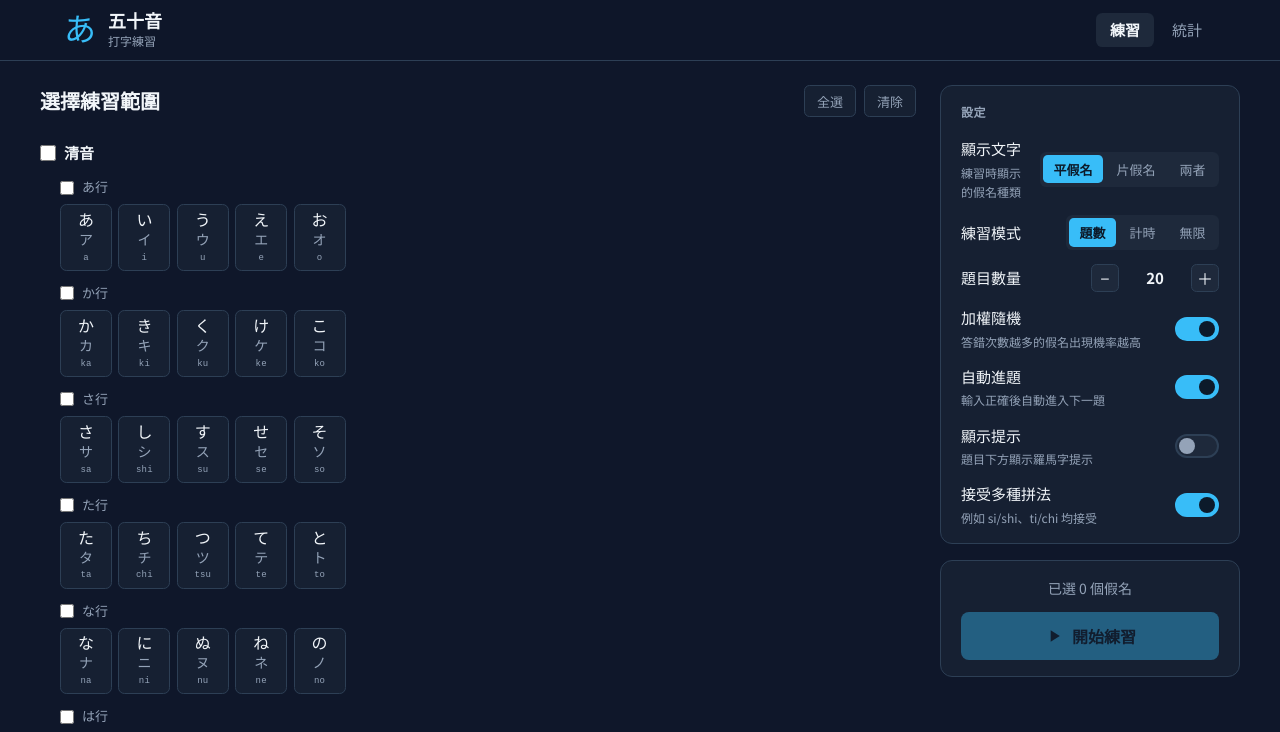
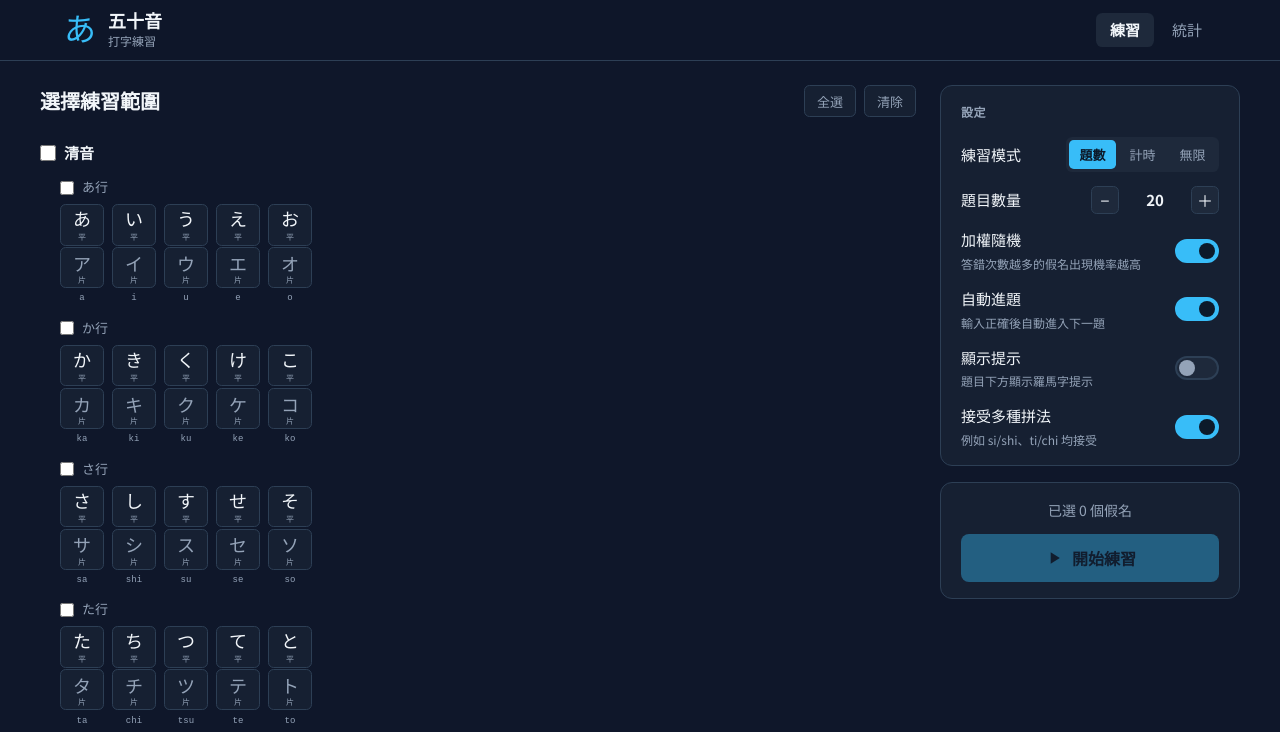
Before and after one commit to bg308222/gojuon-typing-practice, a Vue app: page / in a window 1280 px wide. Shown: the top 732 px of the page. Built offline with nearby package versions, Linux system fonts and the light colour scheme.

Commit message:
分開平假名 & 片假名

```diff
--- a/src/App.vue
+++ b/src/App.vue
@@ -65,7 +65,6 @@
         <div v-else-if="view === 'result' && lastResult" class="result-layout">
           <ResultScreen
             :result="lastResult"
-            :script="settings.selectedScript"
             @back="goHome"
             @restart="startPractice"
           />
@@ -100,7 +99,6 @@ type View = 'home' | 'practice' | 'result' | 'stats'
 const view = ref<View>('home')
 const settings = ref<AppSettings>({
   selectedKana: [],
-  selectedScript: 'hiragana',
   practiceMode: 'count',
   questionCount: 20,
   timeLimit: 60,
@@ -167,7 +165,6 @@ function onCleared() {
   sessions.value = []
   settings.value = {
     selectedKana: [],
-    selectedScript: 'hiragana',
     practiceMode: 'count',
     questionCount: 20,
     timeLimit: 60,
--- a/src/components/KanaSelector.vue
+++ b/src/components/KanaSelector.vue
@@ -34,34 +34,44 @@
               <span class="row-name">{{ ROW_LABELS[rowId] }}</span>
             </label>
             <div class="kana-cells">
-              <label
+              <div
                 v-for="kana in getRowKana(rowId)"
                 :key="kana.key"
-                class="kana-cell"
-                :class="{ selected: isKanaSelected(kana.key) }"
+                class="kana-pair"
                 :title="kana.romaji.join(' / ')"
               >
-                <input
-                  type="checkbox"
-                  :checked="isKanaSelected(kana.key)"
-                  @change="toggleKana(kana.key)"
-                />
-                <span class="kana-char hira">{{ kana.hiragana }}</span>
-                <span class="kana-char kata">{{ kana.katakana }}</span>
+                <!-- 平假名 -->
+                <label
+                  class="kana-cell"
+                  :class="{ selected: isSelected(kana.key, 'h') }"
+                >
+                  <input type="checkbox" :checked="isSelected(kana.key, 'h')" @change="toggle(kana.key, 'h')" />
+                  <span class="kana-char">{{ kana.hiragana }}</span>
+                  <span class="kana-script-tag">平</span>
+                </label>
+                <!-- 片假名 -->
+                <label
+                  class="kana-cell"
+                  :class="{ selected: isSelected(kana.key, 'k') }"
+                >
+                  <input type="checkbox" :checked="isSelected(kana.key, 'k')" @change="toggle(kana.key, 'k')" />
+                  <span class="kana-char kata">{{ kana.katakana }}</span>
+                  <span class="kana-script-tag">片</span>
+                </label>
+                <!-- romaji label -->
                 <span class="kana-romaji">{{ kana.romaji[0] }}</span>
-              </label>
+              </div>
             </div>
           </div>
         </div>
       </div>
     </div>
-
   </div>
 </template>
 
 <script setup lang="ts">
 import { computed } from 'vue'
-import { KANA_TABLE, ROW_GROUPS, ROW_LABELS, type KanaEntry } from '../data/kana'
+import { KANA_TABLE, ROW_GROUPS, ROW_LABELS, toHiraKey, toKataKey, type KanaEntry } from '../data/kana'
 import type { AppSettings } from '../data/db'
 
 const props = defineProps<{ settings: AppSettings }>()
@@ -72,20 +82,47 @@ function getRowKana(rowId: string): KanaEntry[] {
 
 const selectedSet = computed(() => new Set(props.settings.selectedKana))
 
-function isKanaSelected(key: string): boolean {
-  return selectedSet.value.has(key)
+function isSelected(baseKey: string, script: 'h' | 'k'): boolean {
+  const qualKey = script === 'h' ? toHiraKey(baseKey) : toKataKey(baseKey)
+  return selectedSet.value.has(qualKey)
 }
 
+function toggle(baseKey: string, script: 'h' | 'k') {
+  const qualKey = script === 'h' ? toHiraKey(baseKey) : toKataKey(baseKey)
+  const list = [...props.settings.selectedKana]
+  const idx = list.indexOf(qualKey)
+  if (idx >= 0) list.splice(idx, 1)
+  else list.push(qualKey)
+  props.settings.selectedKana = list
+}
+
+// Row-level: checks both h and k keys for all kana in row
 function isRowSelected(rowId: string): boolean {
   const kana = getRowKana(rowId)
-  return kana.length > 0 && kana.every(k => selectedSet.value.has(k.key))
+  return kana.length > 0 && kana.every(k =>
+    selectedSet.value.has(toHiraKey(k.key)) && selectedSet.value.has(toKataKey(k.key))
+  )
 }
 
 function isRowIndeterminate(rowId: string): boolean {
   const kana = getRowKana(rowId)
-  const some = kana.some(k => selectedSet.value.has(k.key))
-  const all  = kana.every(k => selectedSet.value.has(k.key))
-  return some && !all
+  const anySelected = kana.some(k =>
+    selectedSet.value.has(toHiraKey(k.key)) || selectedSet.value.has(toKataKey(k.key))
+  )
+  return anySelected && !isRowSelected(rowId)
+}
+
+function toggleRow(rowId: string) {
+  const kana = getRowKana(rowId)
+  const allSelected = isRowSelected(rowId)
+  const list = new Set(props.settings.selectedKana)
+  kana.forEach(k => {
+    const hk = toHiraKey(k.key)
+    const kk = toKataKey(k.key)
+    if (allSelected) { list.delete(hk); list.delete(kk) }
+    else { list.add(hk); list.add(kk) }
+  })
+  props.settings.selectedKana = [...list]
 }
 
 function isGroupSelected(group: typeof ROW_GROUPS[0]): boolean {
@@ -95,29 +132,11 @@ function isGroupSelected(group: typeof ROW_GROUPS[0]): boolean {
 function isGroupIndeterminate(group: typeof ROW_GROUPS[0]): boolean {
   const some = group.rows.some(r => {
     const kana = getRowKana(r)
-    return kana.some(k => selectedSet.value.has(k.key))
+    return kana.some(k =>
+      selectedSet.value.has(toHiraKey(k.key)) || selectedSet.value.has(toKataKey(k.key))
+    )
   })
   return some && !isGroupSelected(group)
-}
-
-function toggleKana(key: string) {
-  const list = [...props.settings.selectedKana]
-  const idx = list.indexOf(key)
-  if (idx >= 0) list.splice(idx, 1)
-  else list.push(key)
-  props.settings.selectedKana = list
-}
-
-function toggleRow(rowId: string) {
-  const kana = getRowKana(rowId)
-  const allSelected = kana.every(k => selectedSet.value.has(k.key))
-  const list = new Set(props.settings.selectedKana)
-  if (allSelected) {
-    kana.forEach(k => list.delete(k.key))
-  } else {
-    kana.forEach(k => list.add(k.key))
-  }
-  props.settings.selectedKana = [...list]
 }
 
 function toggleGroup(group: typeof ROW_GROUPS[0]) {
@@ -125,15 +144,19 @@ function toggleGroup(group: typeof ROW_GROUPS[0]) {
   const list = new Set(props.settings.selectedKana)
   group.rows.forEach(rowId => {
     getRowKana(rowId).forEach(k => {
-      if (allSelected) list.delete(k.key)
-      else list.add(k.key)
+      const hk = toHiraKey(k.key)
+      const kk = toKataKey(k.key)
+      if (allSelected) { list.delete(hk); list.delete(kk) }
+      else { list.add(hk); list.add(kk) }
     })
   })
   props.settings.selectedKana = [...list]
 }
 
 function selectAll() {
-  props.settings.selectedKana = KANA_TABLE.map(k => k.key)
+  const all: string[] = []
+  KANA_TABLE.forEach(k => { all.push(toHiraKey(k.key)); all.push(toKataKey(k.key)) })
+  props.settings.selectedKana = all
 }
 
 function clearAll() {
@@ -243,22 +266,30 @@ function clearAll() {
 .kana-cells {
   display: flex;
   flex-wrap: wrap;
-  gap: 0.4rem;
+  gap: 0.5rem;
+}
+
+/* One sound = a pair of two cells stacked + romaji below */
+.kana-pair {
+  display: flex;
+  flex-direction: column;
+  align-items: center;
+  gap: 0.1rem;
 }
 
 .kana-cell {
   display: flex;
   flex-direction: column;
   align-items: center;
-  width: 3.25rem;
-  padding: 0.35rem 0.25rem 0.3rem;
-  border-radius: 0.4rem;
+  width: 2.75rem;
+  padding: 0.3rem 0.2rem 0.2rem;
+  border-radius: 0.35rem;
   border: 1px solid var(--border);
   background: var(--surface-2);
   cursor: pointer;
   transition: all 150ms;
   position: relative;
-  gap: 0;
+  gap: 0.1rem;
 }
 
 .kana-cell input[type="checkbox"] {
@@ -278,21 +309,18 @@ function clearAll() {
 }
 
 .kana-char {
-  font-size: 1rem;
-  line-height: 1.25;
+  font-size: 1.125rem;
+  line-height: 1.2;
   color: var(--text);
-}
-
-.kana-char.hira {
   font-family: 'Noto Serif JP', serif;
 }
 
 .kana-char.kata {
-  font-size: 0.875rem;
+  font-family: 'Noto Sans JP', sans-serif;
   color: var(--text-muted);
 }
 
-.kana-cell.selected .kana-char.hira {
+.kana-cell.selected .kana-char {
   color: var(--primary);
 }
 
@@ -300,12 +328,22 @@ function clearAll() {
   color: var(--primary-light);
 }
 
+.kana-script-tag {
+  font-size: 0.5rem;
+  color: var(--text-muted);
+  letter-spacing: 0.02em;
+  line-height: 1;
+}
+
+.kana-cell.selected .kana-script-tag {
+  color: color-mix(in srgb, var(--primary) 70%, var(--text-muted));
+}
+
 .kana-romaji {
   font-size: 0.5625rem;
   color: var(--text-muted);
-  margin-top: 0.15rem;
+  margin-top: 0.1rem;
   font-family: 'Courier New', monospace;
   letter-spacing: 0.02em;
 }
-
 </style>
--- a/src/components/PracticeSession.vue
+++ b/src/components/PracticeSession.vue
@@ -103,8 +103,9 @@
 <script setup lang="ts">
 import { ref, computed, watch, onMounted, onUnmounted, nextTick } from 'vue'
 import {
-  KANA_TABLE, type KanaEntry,
-  isCorrect, shouldAutoAdvance, isWrong, pickWeightedKana
+  type KanaEntry,
+  isCorrect, shouldAutoAdvance, isWrong,
+  entryFromKey, displayChar,
 } from '../data/kana'
 import type { AppSettings, KanaStat } from '../data/db'
 
@@ -131,13 +132,17 @@ export interface SessionResult {
 }
 
 export interface WrongAnswer {
+  qualKey: string
   kana: KanaEntry
   userInput: string
   correctAnswers: string[]
 }
 
+interface PoolItem { qualKey: string; entry: KanaEntry }
+
 // State
 const currentKana = ref<KanaEntry | null>(null)
+const currentQualKey = ref<string>('')
 const currentInput = ref('')
 const paused = ref(false)
 const wrongAnswer = ref(false)
@@ -159,19 +164,18 @@ const timerInterval = ref<ReturnType<typeof setInterval> | null>(null)
 // DOM
 const inputRef = ref<HTMLInputElement | null>(null)
 
-// Selected kana list
-const kanaPool = computed<KanaEntry[]>(() => {
-  const keys = new Set(props.settings.selectedKana)
-  return KANA_TABLE.filter(k => keys.has(k.key))
-})
+// Selected kana pool — one entry per qualified key (e.g. "ka-h", "ka-k")
+const kanaPool = computed<PoolItem[]>(() =>
+  props.settings.selectedKana.flatMap(qualKey => {
+    const entry = entryFromKey(qualKey)
+    return entry ? [{ qualKey, entry }] : []
+  })
+)
 
-// Display
+// Display character based on the current qualified key
 const displayKana = computed(() => {
-  if (!currentKana.value) return ''
-  if (props.settings.selectedScript === 'katakana') return currentKana.value.katakana
-  if (props.settings.selectedScript === 'hiragana') return currentKana.value.hiragana
-  // both: show hiragana
-  return currentKana.value.hiragana
+  if (!currentQualKey.value) return ''
+  return displayChar(currentQualKey.value)
 })
 
 const progressPct = computed(() => {
@@ -207,13 +211,29 @@ function charClass(i: number): string {
 }
 
 function pickNext() {
-  if (kanaPool.value.length === 0) return
-  const stats = props.kanaStats
+  const pool = kanaPool.value
+  if (pool.length === 0) return
+  let picked: PoolItem
   if (props.settings.weightedRandom) {
-    currentKana.value = pickWeightedKana(kanaPool.value, stats)
+    const weights = pool.map(item => {
+      const s = props.kanaStats[item.qualKey]
+      if (!s || s.attempts === 0) return 2
+      const errorRate = 1 - s.correct / s.attempts
+      return 0.2 + errorRate * 4
+    })
+    const total = weights.reduce((a, b) => a + b, 0)
+    let rand = Math.random() * total
+    let idx = pool.length - 1
+    for (let i = 0; i < pool.length; i++) {
+      rand -= weights[i]!
+      if (rand <= 0) { idx = i; break }
+    }
+    picked = pool[idx]!
   } else {
-    currentKana.value = kanaPool.value[Math.floor(Math.random() * kanaPool.value.length)] ?? null
+    picked = pool[Math.floor(Math.random() * pool.length)]!
   }
+  currentQualKey.value = picked.qualKey
+  currentKana.value = picked.entry
   currentInput.value = ''
   questionStartTime.value = Date.now()
 }
@@ -273,9 +293,9 @@ function submitAnswer() {
 
 function submitCorrect() {
   const elapsed = Date.now() - questionStartTime.value
-  const key = currentKana.value!.key
-  questionTimes.value.push({ key, time: elapsed })
-  emit('updateStat', key, true, elapsed)
+  const qualKey = currentQualKey.value
+  questionTimes.value.push({ key: qualKey, time: elapsed })
+  emit('updateStat', qualKey, true, elapsed)
   correctCount.value++
   questionsAnswered.value++
   currentInput.value = ''
@@ -284,12 +304,13 @@ function submitCorrect() {
 
 function submitWrong(input: string) {
   const elapsed = Date.now() - questionStartTime.value
-  const key = currentKana.value!.key
-  emit('updateStat', key, false, elapsed)
+  const qualKey = currentQualKey.value
+  emit('updateStat', qualKey, false, elapsed)
   wrongCount.value++
   questionsAnswered.value++
 
   wrongAnswersList.value.push({
+    qualKey,
     kana: currentKana.value!,
     userInput: input,
     correctAnswers: [currentKana.value!.hiragana, currentKana.value!.katakana, ...currentKana.value!.romaji],
--- a/src/components/ResultScreen.vue
+++ b/src/components/ResultScreen.vue
@@ -60,7 +60,7 @@
       <h3 class="section-title">答錯的假名</h3>
       <div class="wrong-grid">
         <div v-for="(wa, i) in result.wrongAnswers" :key="i" class="wrong-item">
-          <div class="wrong-kana">{{ wa.kana.hiragana }}</div>
+          <div class="wrong-kana">{{ displayChar(wa.qualKey) }}</div>
           <div class="wrong-details">
             <span class="wrong-input">你輸入：<code>{{ wa.userInput || '（空白）' }}</code></span>
             <span class="wrong-correct">正確：<code>{{ wa.kana.romaji.join(' / ') }}</code></span>
@@ -85,10 +85,10 @@
 
 <script setup lang="ts">
 import { computed } from 'vue'
-import { KANA_TABLE } from '../data/kana'
+import { displayChar } from '../data/kana'
 import type { SessionResult } from './PracticeSession.vue'
 
-const props = defineProps<{ result: SessionResult; script: 'hiragana' | 'katakana' | 'both' }>()
+const props = defineProps<{ result: SessionResult }>()
 const emit = defineEmits<{ back: []; restart: [] }>()
 
 const CIRCUMFERENCE = 2 * Math.PI * 52
@@ -114,10 +114,8 @@ function formatTime(ms: number): string {
   return ms + 'ms'
 }
 
-function getKanaDisplay(key: string): string {
-  const kana = KANA_TABLE.find(k => k.key === key)
-  if (!kana) return key
-  return props.script === 'katakana' ? kana.katakana : kana.hiragana
+function getKanaDisplay(qualKey: string): string {
+  return displayChar(qualKey)
 }
 </script>
 
--- a/src/components/SettingsPanel.vue
+++ b/src/components/SettingsPanel.vue
@@ -3,23 +3,6 @@
     <h3 class="panel-title">設定</h3>
 
     <div class="settings-list">
-      <!-- Display Script -->
-      <div class="setting-item">
-        <div class="setting-info">
-          <span class="setting-label">顯示文字</span>
-          <span class="setting-desc">練習時顯示的假名種類</span>
-        </div>
-        <div class="mode-toggle">
-          <button
-            v-for="s in scripts"
-            :key="s.value"
-            class="mode-btn"
-            :class="{ active: settings.selectedScript === s.value }"
-            @click="settings.selectedScript = s.value as any"
-          >{{ s.label }}</button>
-        </div>
-      </div>
-
       <!-- Practice Mode -->
       <div class="setting-item">
         <div class="setting-info">
@@ -79,12 +62,6 @@
 import type { AppSettings } from '../data/db'
 
 const props = defineProps<{ settings: AppSettings }>()
-
-const scripts = [
-  { value: 'hiragana', label: '平假名' },
-  { value: 'katakana', label: '片假名' },
-  { value: 'both',     label: '兩者' },
-]
 
 const modes = [
   { value: 'count',    label: '題數' },
--- a/src/components/StatsView.vue
+++ b/src/components/StatsView.vue
@@ -46,10 +46,10 @@
         </div>
         <div
           v-for="row in sortedKanaStats"
-          :key="row.key"
+          :key="row.qualKey"
           class="table-row"
         >
-          <span class="table-kana">{{ row.hiragana }}</span>
+          <span class="table-kana">{{ row.display }}</span>
           <span class="table-val">{{ row.attempts }}</span>
           <span class="table-accuracy">
             <span class="accuracy-bar-wrap">
@@ -96,7 +96,7 @@
 
 <script setup lang="ts">
 import { ref, computed } from 'vue'
-import { KANA_TABLE } from '../data/kana'
+import { displayChar } from '../data/kana'
 import type { KanaStat, Session } from '../data/db'
 import { db } from '../data/db'
 
@@ -116,9 +116,8 @@ const tabs = [
 ]
 
 interface KanaStatRow {
-  key: string
-  hiragana: string
-  katakana: string
+  qualKey: string
+  display: string
   attempts: number
   correct: number
   accuracy: number
@@ -126,20 +125,16 @@ interface KanaStatRow {
 }
 
 const kanaStatRows = computed<KanaStatRow[]>(() =>
-  KANA_TABLE
-    .filter(k => (props.kanaStats[k.key]?.attempts ?? 0) > 0)
-    .map(k => {
-      const s = props.kanaStats[k.key]!
-      return {
-        key: k.key,
-        hiragana: k.hiragana,
-        katakana: k.katakana,
-        attempts: s.attempts,
-        correct: s.correct,
-        accuracy: s.attempts === 0 ? 0 : Math.round((s.correct / s.attempts) * 100),
-        avgTime: s.attempts === 0 ? 0 : Math.round(s.totalTime / s.attempts),
-      }
-    })
+  Object.entries(props.kanaStats)
+    .filter(([, s]) => s.attempts > 0)
+    .map(([qualKey, s]) => ({
+      qualKey,
+      display: displayChar(qualKey),
+      attempts: s.attempts,
+      correct: s.correct,
+      accuracy: Math.round((s.correct / s.attempts) * 100),
+      avgTime: Math.round(s.totalTime / s.attempts),
+    }))
 )
 
 const sortedKanaStats = computed(() => {
--- a/src/data/db.ts
+++ b/src/data/db.ts
@@ -19,7 +19,6 @@ export interface Session {
 
 export interface AppSettings {
   selectedKana: string[]
-  selectedScript: 'hiragana' | 'katakana' | 'both'
   practiceMode: 'count' | 'time' | 'infinite'
   questionCount: number
   timeLimit: number
@@ -31,7 +30,6 @@ export interface AppSettings {
 
 export const DEFAULT_SETTINGS: AppSettings = {
   selectedKana: [],
-  selectedScript: 'hiragana',
   practiceMode: 'count',
   questionCount: 20,
   timeLimit: 60,
--- a/src/data/kana.ts
+++ b/src/data/kana.ts
@@ -148,6 +148,32 @@ export const ROW_LABELS: Record<string, string> = {
 
 export type ScriptType = 'hiragana' | 'katakana' | 'both'
 
+/** Convert a base kana key to a script-qualified key: "ka" → "ka-h" or "ka-k" */
+export function toHiraKey(baseKey: string): string { return baseKey + '-h' }
+export function toKataKey(baseKey: string): string { return baseKey + '-k' }
+
+/** Extract base key and script from a qualified key: "ka-h" → { base: "ka", script: "hiragana" } */
+export function parseKey(qualKey: string): { base: string; script: 'hiragana' | 'katakana' } {
+  if (qualKey.endsWith('-k')) return { base: qualKey.slice(0, -2), script: 'katakana' }
+  if (qualKey.endsWith('-h')) return { base: qualKey.slice(0, -2), script: 'hiragana' }
+  // Legacy bare key — treat as hiragana
+  return { base: qualKey, script: 'hiragana' }
+}
+
+/** Get the KanaEntry for a qualified key */
+export function entryFromKey(qualKey: string): KanaEntry | undefined {
+  const { base } = parseKey(qualKey)
+  return KANA_TABLE.find(k => k.key === base)
+}
+
+/** Get the display character for a qualified key */
+export function displayChar(qualKey: string): string {
+  const { base, script } = parseKey(qualKey)
+  const entry = KANA_TABLE.find(k => k.key === base)
+  if (!entry) return qualKey
+  return script === 'katakana' ? entry.katakana : entry.hiragana
+}
+
 /** Returns accepted inputs for a kana entry */
 export function getAcceptedInputs(kana: KanaEntry): string[] {
   return [kana.hiragana, kana.katakana, ...kana.romaji]
```
